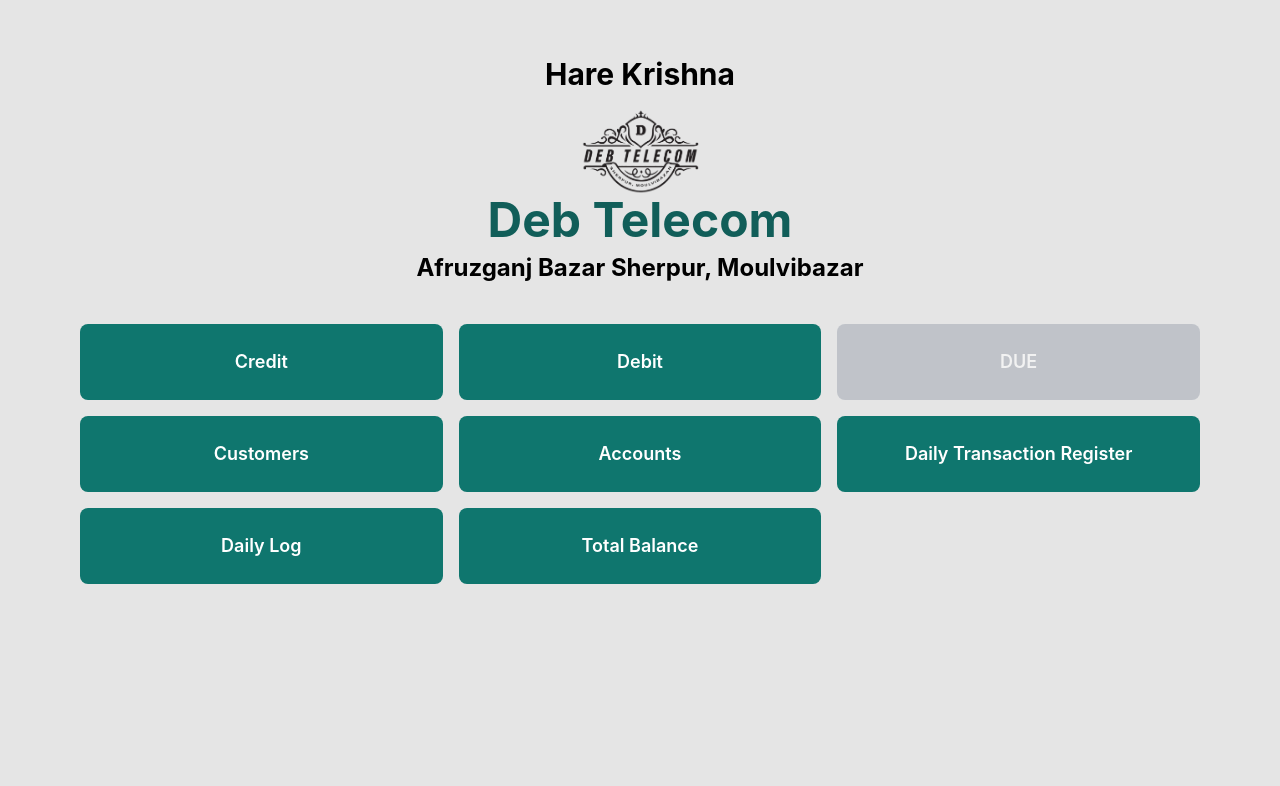
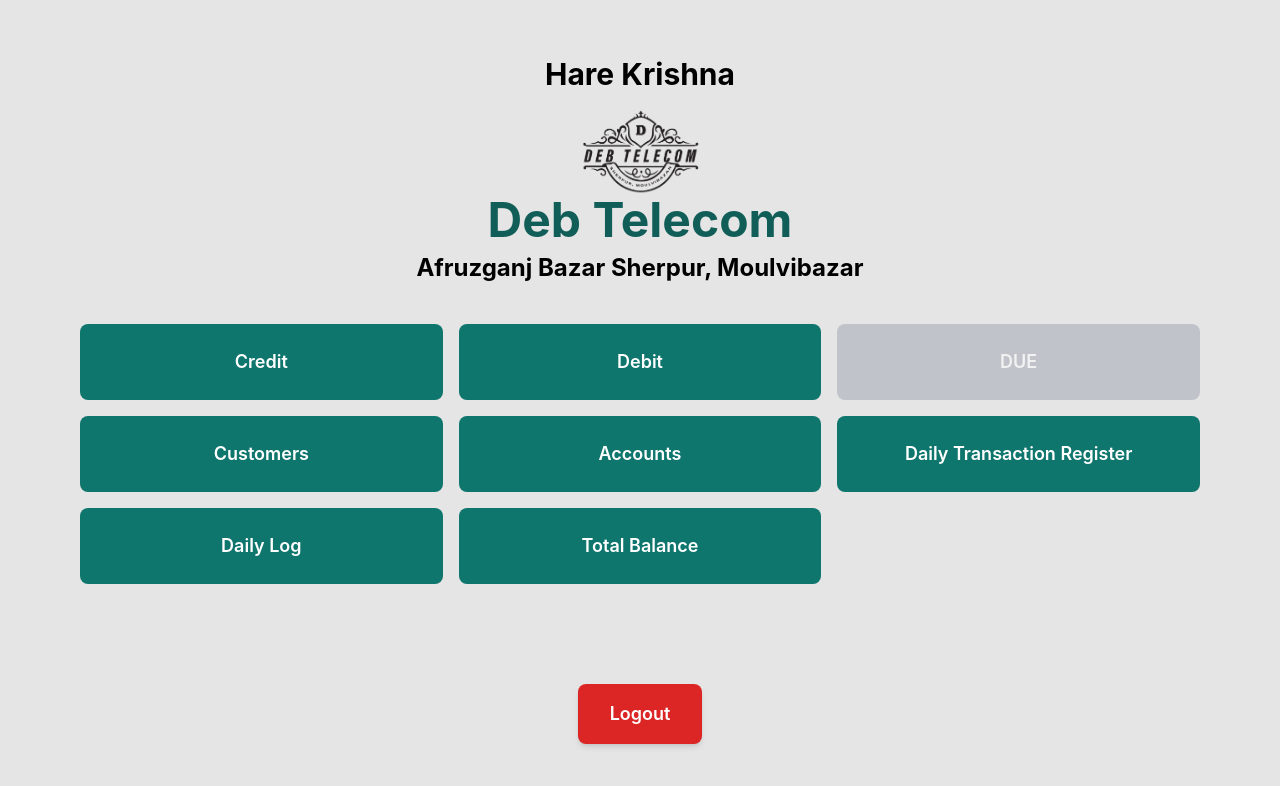
Before and after one commit to Aditto002/client, a React (Vite) app: page / in a window 1280 px wide. Shown: the top 786 px of the page. Built offline with nearby package versions, Linux system fonts and the light colour scheme; sample sign-in values are in the browser's storage.

Commit message:
add logout button

```diff
--- a/src/pages/HomePage.jsx
+++ b/src/pages/HomePage.jsx
@@ -1,31 +1,45 @@
-import { Link } from 'react-router-dom';
-import imgg from '../../public/imgg.png'
+import { Link, useNavigate } from "react-router-dom";
+import imgg from "../../public/imgg.png";
 
 export default function HomePage() {
+  const navigate = useNavigate();
+
   const menuItems = [
-    { title: 'Credit', path: '/creditpage' },
-    { title: 'Debit', path: '/debitpage' },
-    { title: 'DUE', path: '/duepage', disabled: true }, // Mark "DUE" as disabled
-    { title: 'Customers', path: '/customer' },
-    { title: 'Accounts', path: '/account' },
-    { title: 'Daily Transaction Register', path: '/dailytransation' },
+    { title: "Credit", path: "/creditpage" },
+    { title: "Debit", path: "/debitpage" },
+    { title: "DUE", path: "/duepage", disabled: true }, // Mark "DUE" as disabled
+    { title: "Customers", path: "/customer" },
+    { title: "Accounts", path: "/account" },
+    { title: "Daily Transaction Register", path: "/dailytransation" },
     // { title: 'Edit And Delete Entry', path: '/edit' },
-    { title: 'Daily Log', path: '/dailylog' },
-    { title: 'Total Balance', path: '/balance' },
+    { title: "Daily Log", path: "/dailylog" },
+    { title: "Total Balance", path: "/balance" },
   ];
 
+  const handleLogout = () => {
+    // Remove auth token and user from localStorage
+    localStorage.removeItem("authToken");
+    localStorage.removeItem("user");
+
+    // Navigate to the login page
+    navigate("/login");
+  };
+
   return (
-    <div className="container mx-auto px-4 max-w-6xl py-8">
-      <h1 className="text-3xl mt-6 font-bold text-center mb-2">Hare Krishna</h1>
+    <div className="container mx-auto px-4 max-w-6xl py-8 flex flex-col min-h-screen">
+      <div className="flex-grow">
+        <h1 className="text-3xl mt-6 font-bold text-center mb-2">
+          Hare Krishna
+        </h1>
         <img src={imgg} alt="" className="h-24 w-32 mx-auto" />
-
-      <h1 className="text-5xl font-bold text-center text-teal-800 mb-2">Deb Telecom</h1>
+        <h1 className="text-5xl font-bold text-center text-teal-800 mb-2">
+          Deb Telecom
+        </h1>
         <h1 className="text-2xl font-bold text-center mb-10">
           Afruzganj Bazar Sherpur, Moulvibazar
         </h1>
-
         <div className="grid grid-cols-1 sm:grid-cols-2 md:grid-cols-3 gap-4">
-        {menuItems.map((item) => (
+          {menuItems.map((item) =>
             item.disabled ? (
               <div
                 key={item.path}
@@ -42,7 +56,18 @@
                 {item.title}
               </Link>
             )
-        ))}
+          )}
+        </div>
+      </div>
+
+      {/* Logout button at the bottom with a different color */}
+      <div className="mt-12 mb-6 text-center">
+        <button
+          onClick={handleLogout}
+          className="bg-red-600 text-white p-4 px-8 rounded-lg shadow-md hover:bg-red-700 transition-colors font-semibold text-lg"
+        >
+          Logout
+        </button>
       </div>
     </div>
   );
```
Lines whose indentation alone changed are shown as unchanged.
